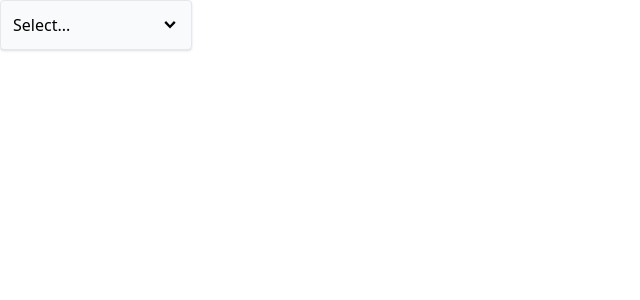
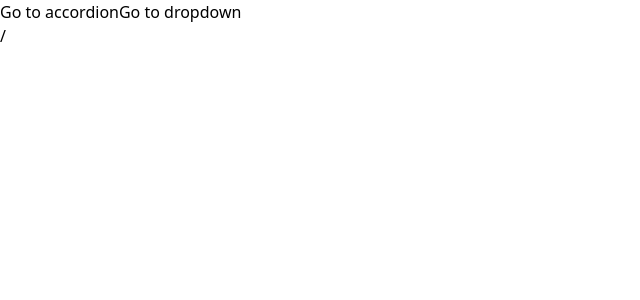
Before and after one commit to suriyaaap13/comps, a React (Create React App) app: page / in a window 1280 px wide. Shown: the top 300 px of the page, without its empty margins (0-640 px from the left). Built offline with nearby package versions, Linux system fonts and the light colour scheme.

Commit message:
Programmatic navigation

```diff
--- a/src/App.js
+++ b/src/App.js
@@ -1,35 +1,10 @@
 import React from 'react';
-import Dropdown from './components/Dropdown';
-import { useState } from 'react';
+import { NavigationProvider } from './context/navigation';
 
 export default function App() {
+  return (
+    <NavigationProvider>
 
-  const [selected, setSelected] = useState(null);
-
-  const handleSelect = (option)=>{
-    setSelected(()=>{
-      return option;
-    });
-  }
-
-  const options = [
-    {
-      label: 'Red',
-      value: 'red'
-    },
-    {
-      label: 'Green',
-      value: 'green'
-    },
-    {
-      label: 'Blue',
-      value: 'blue'
-    }
-  ]
-
-  return (
-    <div>
-      <Dropdown options = {options} value = {selected} onSelect={handleSelect} />
-    </div>
-  );
+    </NavigationProvider>
+  )
 }
--- /dev/null
+++ b/src/context/navigation.js
@@ -0,0 +1,40 @@
+import React, { useEffect } from 'react';
+import { createContext } from 'react';
+import { useState } from 'react';
+
+const NavigationContext = createContext();
+
+function NavigationProvider() {
+
+    const [currentPath, setCurrentPath] = useState(window.location.pathname);
+
+    function handler(){
+        setCurrentPath(window.location.pathname);
+    }
+
+    useEffect(()=>{
+
+        window.addEventListener('popstate', handler);
+
+        return  window.removeEventListener('popstate', handler);
+
+
+    },[]);
+
+    function navigate(to){
+        window.history.pushState({}, '', to);
+        console.log(to);
+    }
+
+    return (
+        <NavigationContext.Provider value = {{}}>
+            <button onClick={() => navigate('/accordion')}>Go to accordion</button>
+            <button onClick={() => navigate('/dropdown')}>Go to dropdown</button>
+            <div>{currentPath}</div>
+        </NavigationContext.Provider>
+    );
+}
+
+export { NavigationProvider };
+
+export default NavigationContext;
--- /dev/null
+++ b/src/pages/DropdownPage.js
@@ -0,0 +1,35 @@
+import React from 'react';
+import Dropdown from './components/Dropdown';
+import { useState } from 'react';
+
+export default function Dropdown() {
+
+  const [selected, setSelected] = useState(null);
+
+  const handleSelect = (option)=>{
+    setSelected(()=>{
+      return option;
+    });
+  }
+
+  const options = [
+    {
+      label: 'Red',
+      value: 'red'
+    },
+    {
+      label: 'Green',
+      value: 'green'
+    },
+    {
+      label: 'Blue',
+      value: 'blue'
+    }
+  ]
+
+  return (
+    <div>
+      <Dropdown options = {options} value = {selected} onSelect={handleSelect} />
+    </div>
+  );
+}
```
